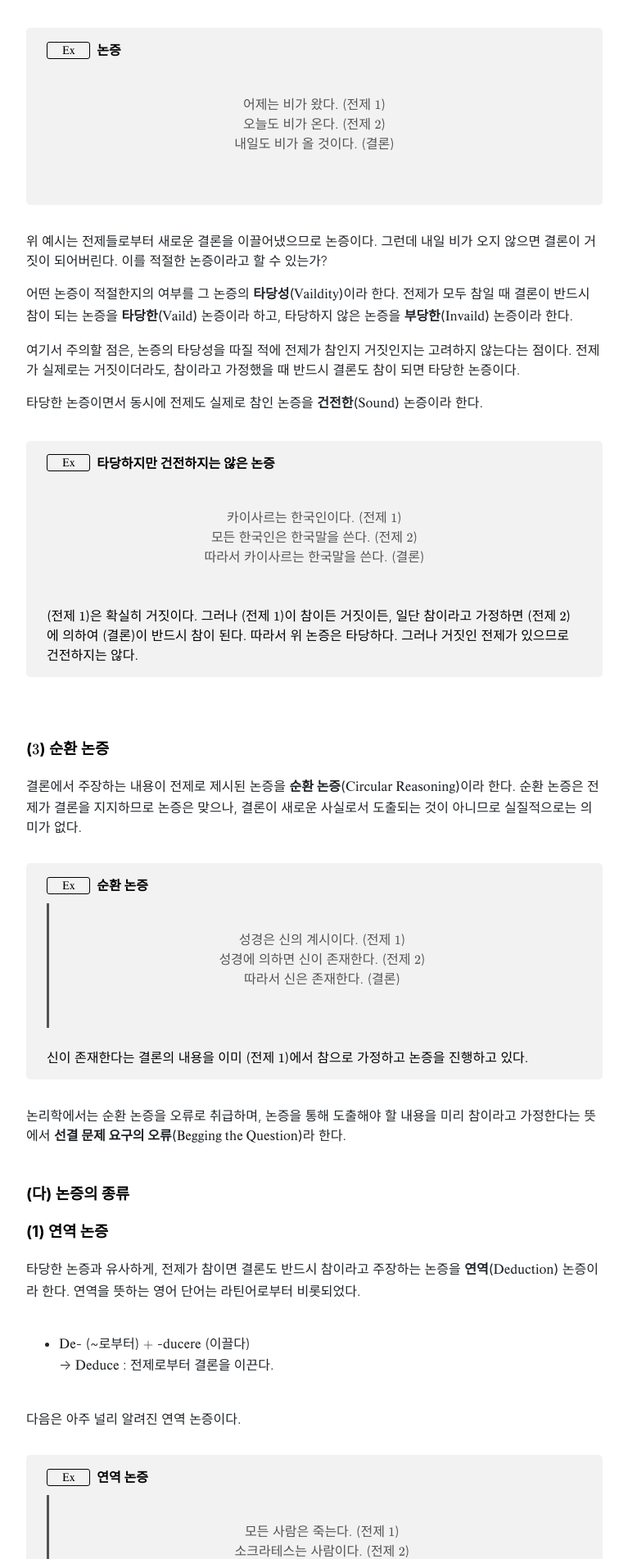
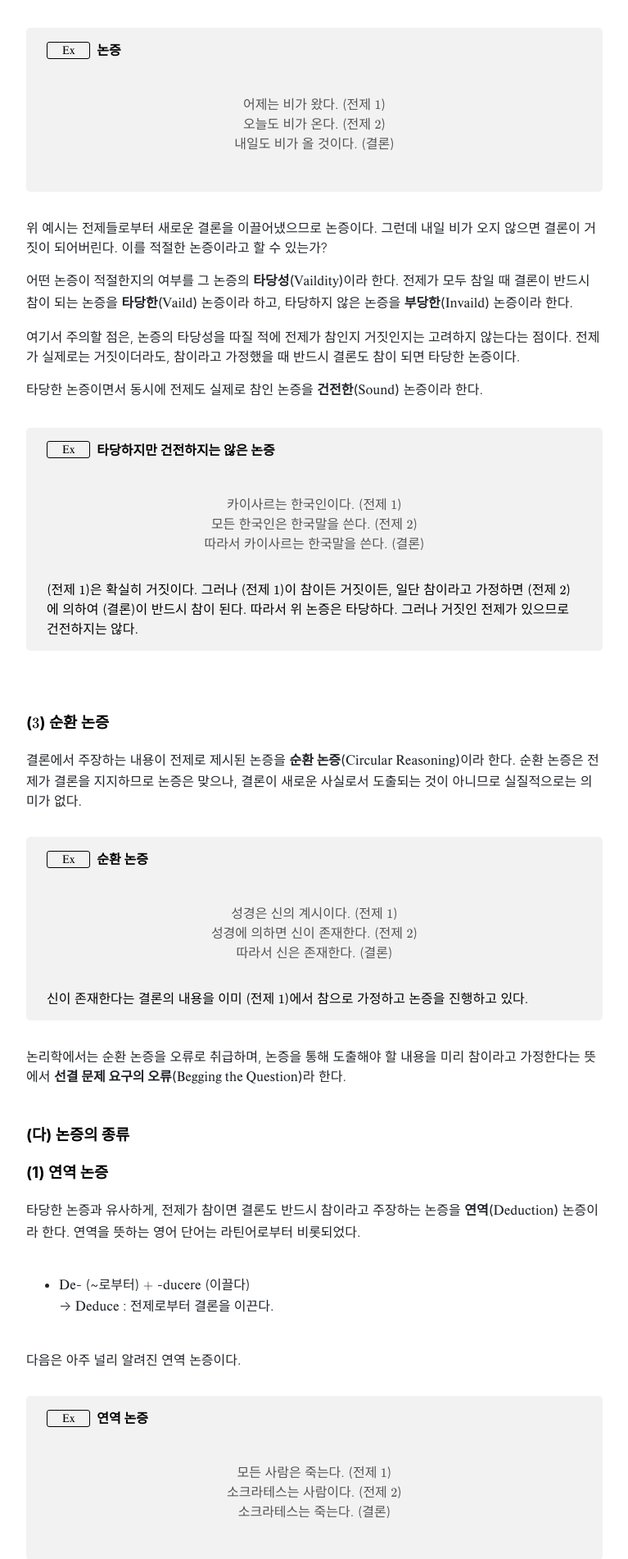
Before and after one commit to Log-zero/Log-zero.github.io, a Jekyll site: the page built from _posts/2025-12-14-논증.md, in a window 1280 px wide. Shown: the part 1210-3112 px from the top of the page at 82% size, without its empty margins (256-1023 px from the left). Built offline with Jekyll 4.4.1, drawn with Linux system fonts in a browser that asks for light colours; nearby versions of some CDN libraries.

Commit message:
blockquote

```diff
--- a/_posts/2025-12-14-논증.md
+++ b/_posts/2025-12-14-논증.md
@@ -110,11 +110,13 @@ published: "true"
     <span class="term">순환 논증</span>
     </span>
   </div>
-<blockquote>
+
+<blockquote class="callout">
 성경은 신의 계시이다. (전제 $1$)<br>
 성경에 의하면 신이 존재한다. (전제 $2$)<br>
 따라서 신은 존재한다. (결론)
-</blockquote><br>
+</blockquote>
+
 신이 존재한다는 결론의 내용을 이미 (전제 $1$)에서 참으로 가정하고 논증을 진행하고 있다.
 </div>
 
@@ -139,11 +141,13 @@ published: "true"
     <span class="term">연역 논증</span>
     </span>
   </div>
-<blockquote>
+
+<blockquote class="callout">
 모든 사람은 죽는다. (전제 $1$)<br>
 소크라테스는 사람이다. (전제 $2$)<br>
 소크라테스는 죽는다. (결론)
 </blockquote>
+
 </div>
 
 위와 같은 형식의 연역 논증을 <span class="term">삼단 논법(Syllogism)</span>이라 하는데, 고대 그리스의 철학자 <span class="term">아리스토텔레스(Aristoteles Stagirites)</span>(<span lang="en">B.C.E</span> $384-322$)가 체계화하였다.
@@ -169,17 +173,20 @@ published: "true"
   </div>
   다음은 영국의 수리논리학자 <span class="term">버트런드 러셀(Bertrand Arthur William Russell)</span>($1872-1970$)의 저서「철학의 문제들(<span lang="en">The Problems of Philosophy</span>)」에 나오는 구절이다.<br>
   <br>
-<blockquote>
+
+<blockquote class="callout">
 닭에게 평생 모이를 주던 농부가 결국에는 닭의 목을 비틀어···<br>
 (<span lang="en">The man who has fed the chicken every day throughout its life at last wrings its neck instead</span>, ···)
-</blockquote><br>
+</blockquote>
+
 아마도 이 닭은 농부를 '상냥한 친구'라고 여기며 잡아먹히기 전날까지도<br>
-<br>
-<blockquote>
+
+<blockquote class="callout">
 어제 농부가 내게 먹이를 주었다.<br>
 오늘도 농부가 내게 먹이를 준다.<br>
 내일도 농부는 내게 먹이를 줄 것이다.<br>
-</blockquote><br>
+</blockquote>
+
 라고 생각했을 것이다.
 </div>
 
--- a/assets/css/blockquote.css
+++ b/assets/css/blockquote.css
@@ -13,7 +13,7 @@ article.post blockquote {
 
 article.post blockquote.callout {
   margin: 0;
-  padding: 2em 0 3em 0;
+  padding: 2em 0 2em 0;
   border-left: none;
   text-align: center;
   font-style: normal;
```
